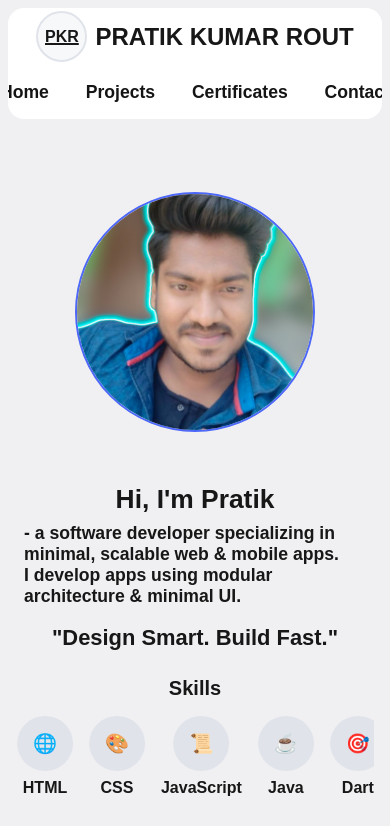
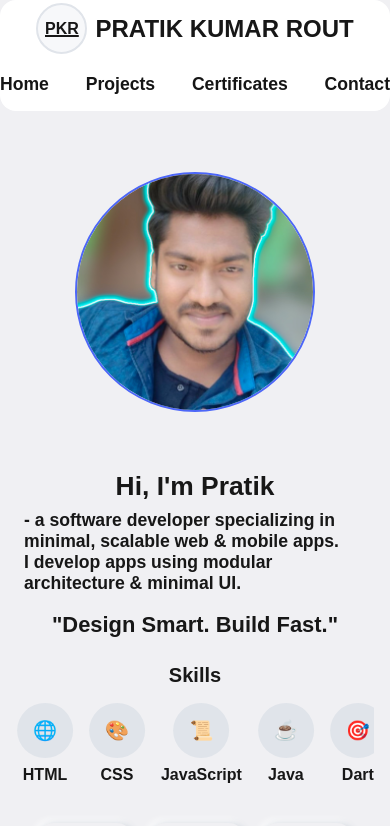
Before and after one commit to PratikKumarRout/Pratik-Kumar-Rout, a Next.js app: page / in a window 390 px wide. Shown: the top 826 px of the page. Built offline with nearby package versions, Linux system fonts and the light colour scheme.

Commit message:
header change responsive

```diff
--- a/src/app/components/Header.module.css
+++ b/src/app/components/Header.module.css
@@ -78,8 +78,8 @@
     .header1 {
         flex-direction: column;
         overflow-x: hidden;
-        margin: 0.5rem;
         border-radius: 1rem;
+        margin: 0;
     }
 
     .header_title {
--- a/src/app/components/Hero.module.css
+++ b/src/app/components/Hero.module.css
@@ -162,15 +162,16 @@
         max-height: 100vh;
         align-items: center;
         overflow-x: hidden;
-        padding: 0.8rem;
+        padding: 0.2rem 0.5rem;
         justify-content: space-evenly;
-        scroll-margin-top: 2rem;
+        scroll-margin-top: 2.4rem;
     }
 
     .hero_image {
         width: 15rem;
         height: 15rem;
         border-radius: 50%;
+
     }
 
     .hero_title {
```
